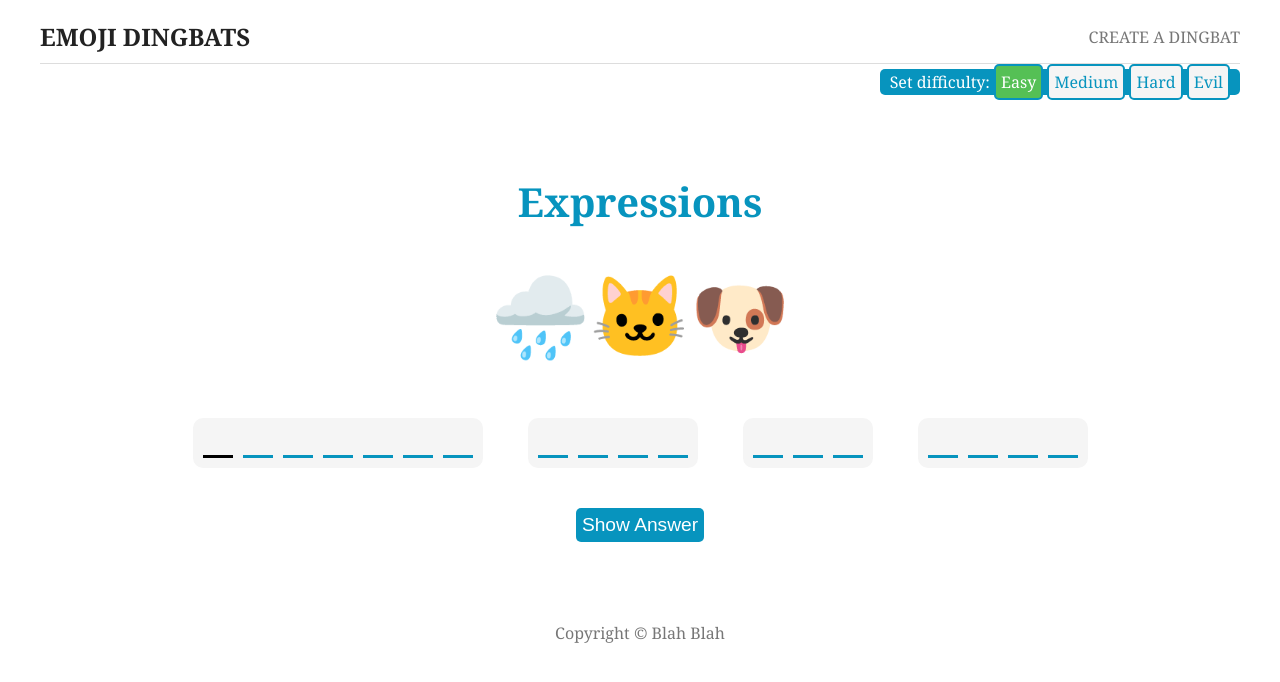
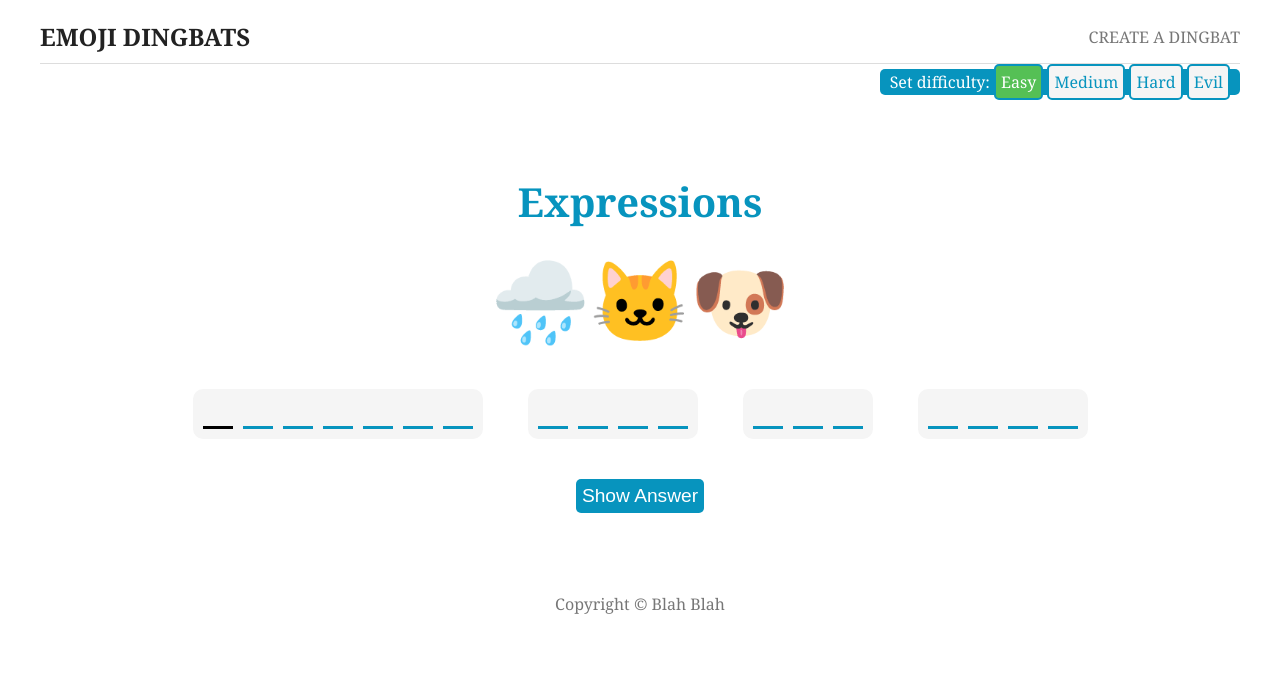
Before and after one commit to JamesCooper100/test, a plain HTML site: page index.html in a window 1280 px wide. Drawn offline with Linux system fonts and the light colour scheme.

Commit message:
Update styles.css

```diff
--- a/styles.css
+++ b/styles.css
@@ -184,7 +184,8 @@
       text-align: center;
       margin:20px 10px;
       width:100%;
-      font-size: 9vw;
+      line-height: 1;
+
     }
 
 
```
